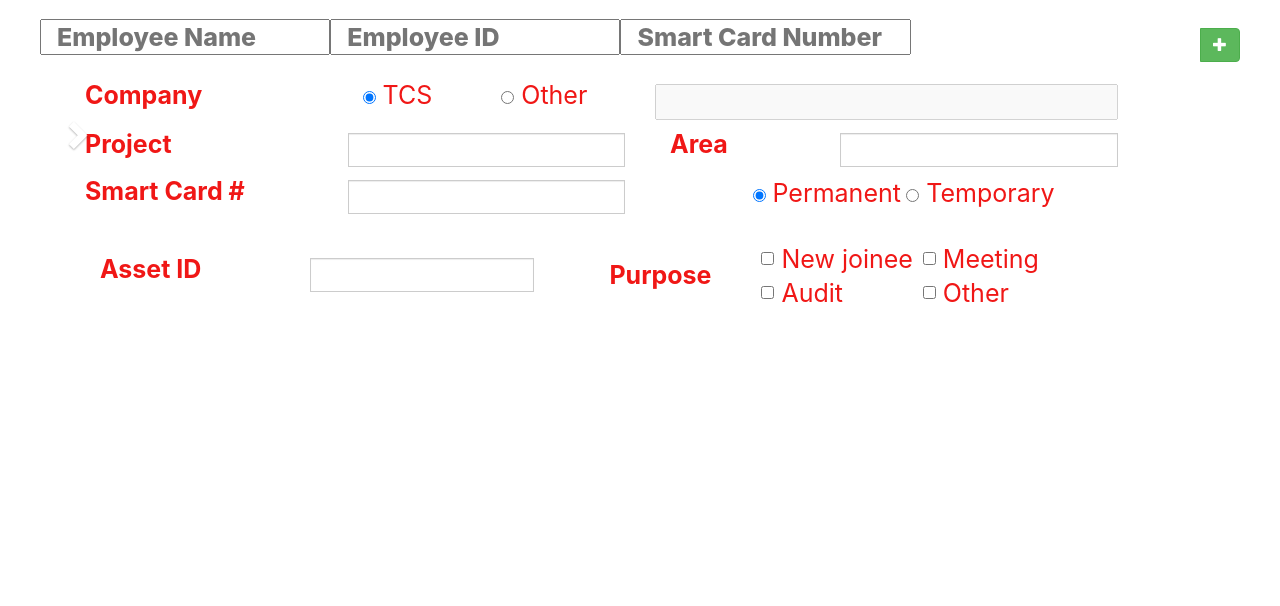
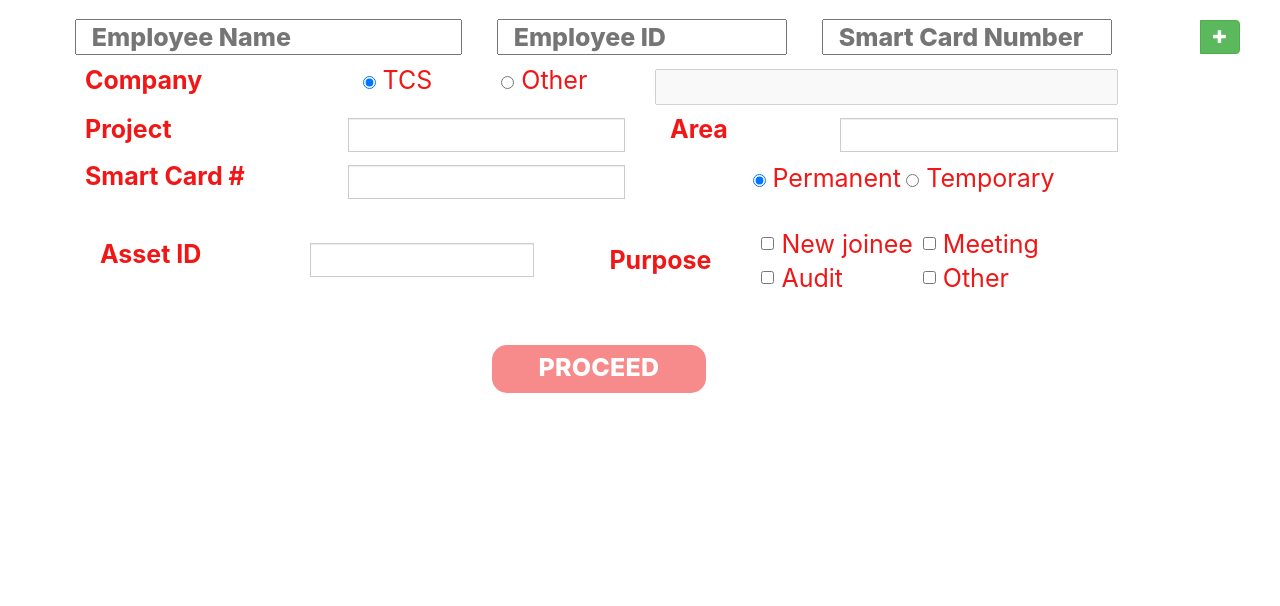
Before and after one commit to gaurav-anitya/VAF, a plain HTML site: page views/Visitor_form.html in a window 1280 px wide. Shown: the part 194-800 px from the top of the page. Drawn offline with nearby package versions, Linux system fonts and the light colour scheme.

Commit message:
Group Entry

```diff
--- a/public/javascripts/addvisitor.js
+++ b/public/javascripts/addvisitor.js
@@ -33,7 +33,7 @@ $(function()
     {
         e.preventDefault();
 
-        var controlForm = $('.controls form:first'),
+        var controlForm = $('#repeatable_item'),
             currentEntry = $(this).parents('.entry:first'),
             newEntry = $(currentEntry.clone()).appendTo(controlForm);
 
--- a/views/Visitor_form.html
+++ b/views/Visitor_form.html
@@ -61,7 +61,7 @@
     border-radius: 15px;
     background-color: #f01716;
     text-align: center;
-    margin-left: 35%;
+    margin-left: 37%;
 
 }
 
@@ -102,8 +102,16 @@ input.btn.btn-primary {
     margin-bottom: 30px;
     font-size: 40px;
 }
-#field {
+/*#field {
     margin-bottom:20px;
+}*/
+
+.carousel-control{
+	position:relative !important;
+}
+
+.left-spacing{
+	margin-left:3%;
 }
  </style>
 
@@ -111,7 +119,7 @@ input.btn.btn-primary {
 	<div class="header">
 		<div class="">
 			<div class="col-sm-3">
-				<img id="cross" src="/public/images/cross.png" />
+				<!--<img id="cross" src="/public/images/cross.png" />-->
 			</div>
 			<div class="col-sm-6">
 				<img id="slider" src="/public/images/Slider white.png" />
@@ -135,7 +143,7 @@ input.btn.btn-primary {
 					<div class="row">
 						<H1 style="text-decoration: italics;">Visitor Details</H1>
 					</div>
-					<!--form class="form-inline" method="POST" action="/submit"-->
+					<form class="form-inline" method="POST" action="/submit">
 						<div class="row form-inline  row_padding_top_bottom">
 
 							<!-- Text input>
@@ -169,18 +177,19 @@ input.btn.btn-primary {
 						</div>
 						<div class="row control-group" id="fields">
 							<div class="controls">
-								<form role="form" autocomplete="off">
+								<div role="form" autocomplete="off" id="repeatable_item">
 									<div class="entry input-group row">
-										<input class="form-group col-md-3" name="fields[]" type="text" placeholder="Employee Name" id="visitor_id" name="visitor_empid"/>
-										<input id="visitor_id" name="visitor_empid" type="text" placeholder="Employee ID" class="form-group col-md-3">
-										<input id="smart_card" name="visitor_smartcard" type="text" placeholder="Smart Card Number" class="form-group col-md-3">
+										<input class="form-group col-md-4 left-spacing" name="fields[]" type="text" placeholder="Employee Name" id="visitor_id"
+										 name="visitor_empid" />
+										<input id="visitor_id" name="visitor_empid" type="text" placeholder="Employee ID" class="form-group col-md-3 left-spacing">
+										<input id="smart_card" name="visitor_smartcard" type="text" placeholder="Smart Card Number" class="form-group col-md-3 left-spacing">
 										<span class="input-group-btn">
 											<button class="btn btn-success btn-add" type="button">
 												<span class="glyphicon glyphicon-plus"></span>
 											</button>
 										</span>
 									</div>
-								</form>
+								</div>
 							</div>
 						</div>
 						<!-- Multiple Radios -->
@@ -313,7 +322,7 @@ input.btn.btn-primary {
 						<a class="row carousel-control" href="#myCarousel" data-slide="next" data-toggle="modal" data-target="#myModalVisitor">
 							<div class="btn_sub">
 								<input class="btn btn-primary" type="button" value="PROCEED">
-								<span class="glyphicon glyphicon-chevron-right"></span>
+								<!--<span class="glyphicon glyphicon-chevron-right"></span>-->
 							</div>
 						</a>
 				</div>
@@ -434,7 +443,7 @@ input.btn.btn-primary {
 						</div>
 					</div>
 				</div>
-				<!-- </form> -->
+				</form>
 				<div class="visitor_dec Escort_dec">
 
 					<span>Visitor Declaration</span>
```
